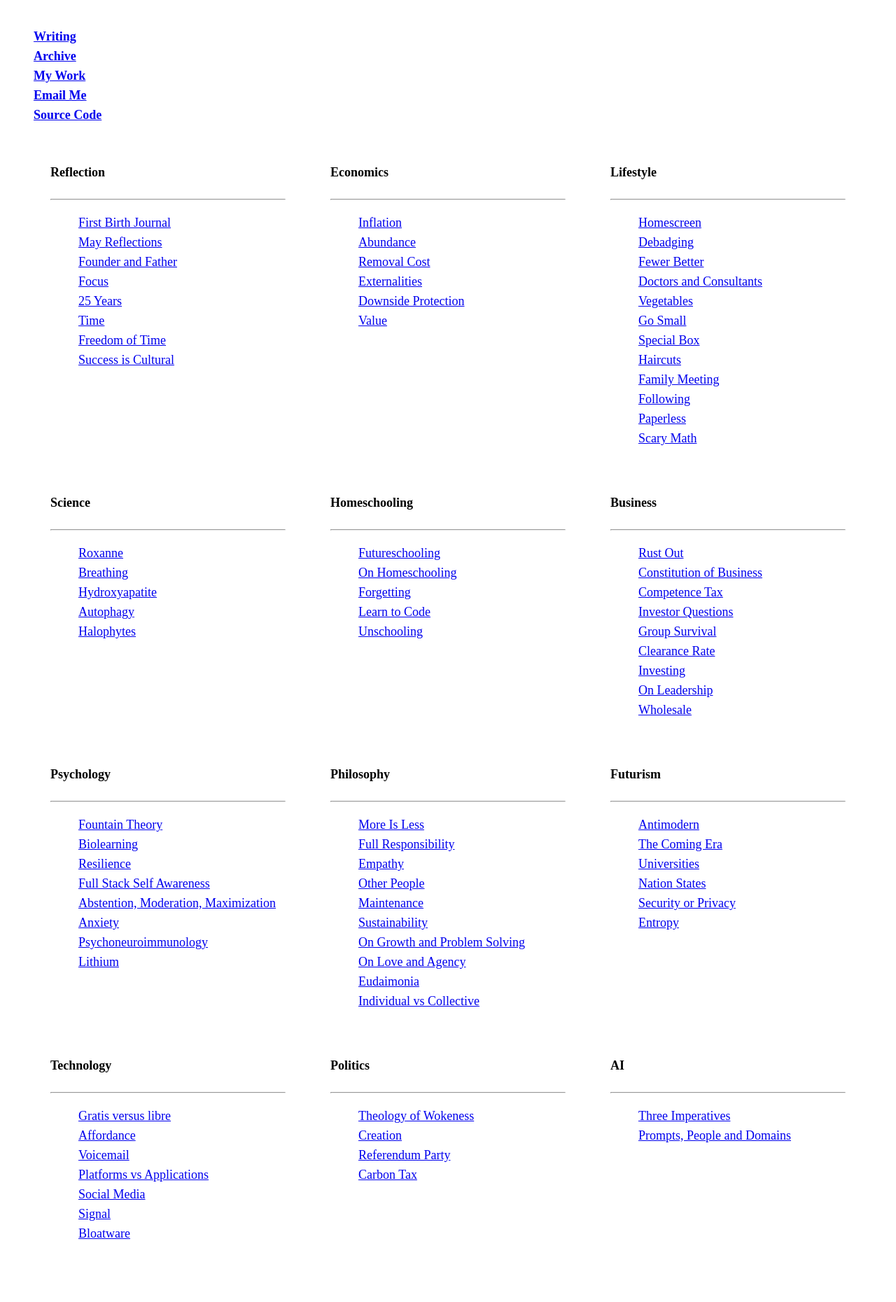
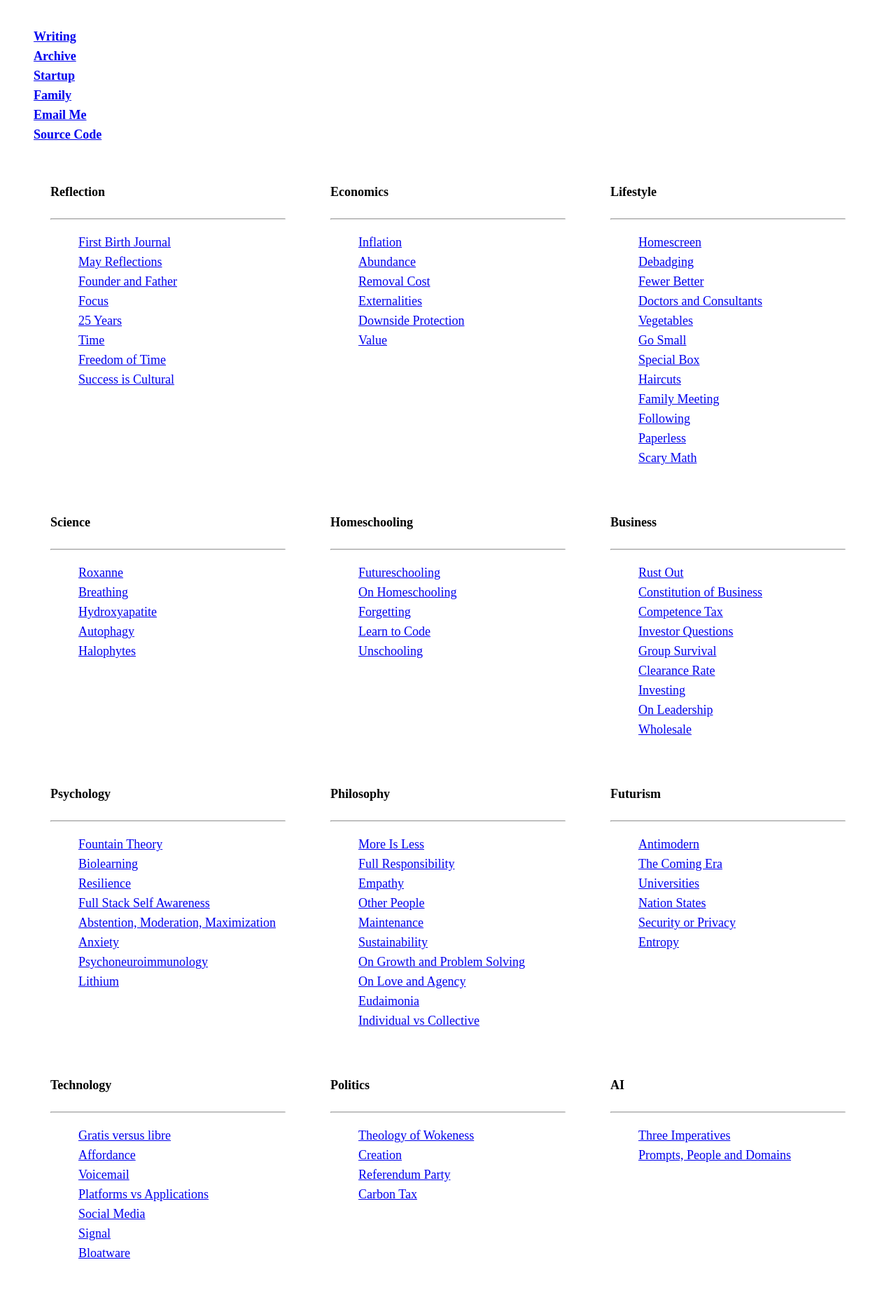
Before and after one commit to rogerkirkness/writing, a Jekyll site: the page built from index.html, in a window 1280 px wide. Shown: the whole page at 70% size. Built offline with Jekyll 4.4.1, drawn with Linux system fonts in a browser that asks for light colours; before the commit the page ends 1832 px from its top, so only the background shows below that.

Commit message:
Update default.html

```diff
--- a/_layouts/default.html
+++ b/_layouts/default.html
@@ -75,7 +75,8 @@
 		<ul class="menu">
 			<li><a href="https://rogerkirkness.com/">Writing</a></li>
 			<li><a href="https://rogerkirkness.com/archive">Archive</a></li>
-			<li><a target="_blank" rel="noopener" href="https://convictional.com">My Work</a></li>
+			<li><a target="_blank" rel="noopener" href="https://convictional.com">Startup</a></li>
+			<li><a target="_blank" rel="noopener" href="https://nonducorduco.org">Family</a></li>
 			<li><a target="_blank" rel="noopener" href="codes-casual0e@icloud.com">Email Me</a></li>
 			<li><a target="_blank" rel="noopener" href="https://github.com/rogerkirkness/personal">Source Code</a></li>
 		</ul>
```
